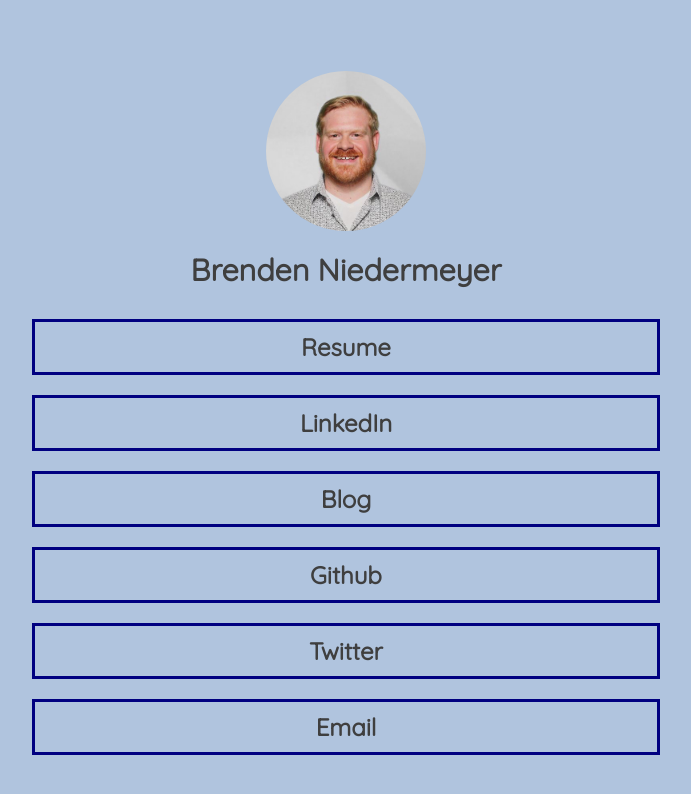
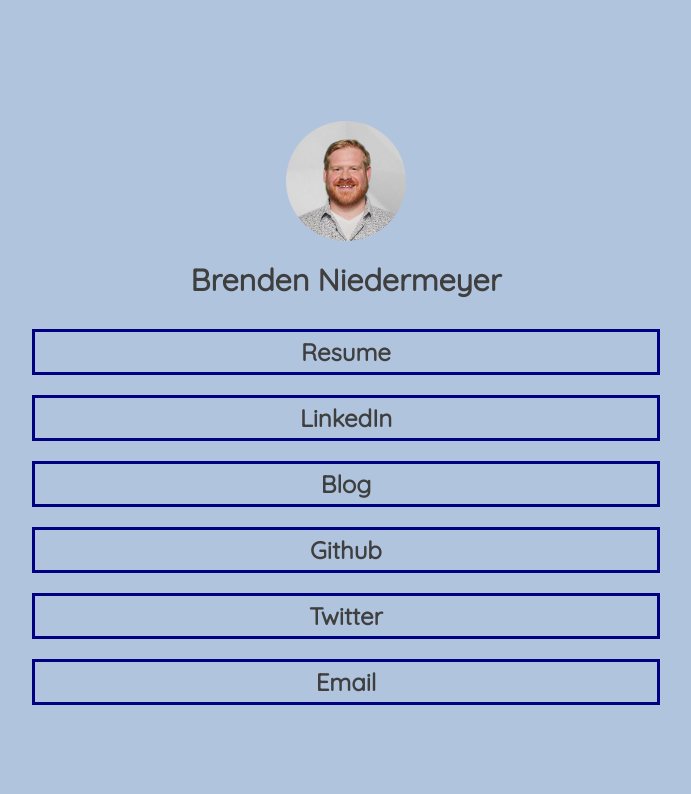
Before and after one commit to bniedermeyer/calling-card, a Gatsby site: page / in a window 1280 px wide. Shown: the whole page, without its empty margins (294-985 px from the left). Built offline with nearby package versions, Linux system fonts and the light colour scheme; Gatsby itself is replaced by a stand-in of ours.

Commit message:
feat: styling changes

```diff
--- a/src/components/link-button/link-button.module.css
+++ b/src/components/link-button/link-button.module.css
@@ -7,7 +7,7 @@
   border: 3px solid #000080;
   color: #3f3f3f;
   margin: 10px;
-  padding: 10px 0;
+  padding: 5px 0;
   text-align: center;
   text-decoration: none;
   display: flex;
--- a/src/components/picture/picture.module.css
+++ b/src/components/picture/picture.module.css
@@ -1,6 +1,6 @@
 .picture {
   margin-bottom: 5px 0 10px 0;
-  height: 20%;
+  height: 15%;
   width: auto;
   border-radius: 50%;
 }
```
